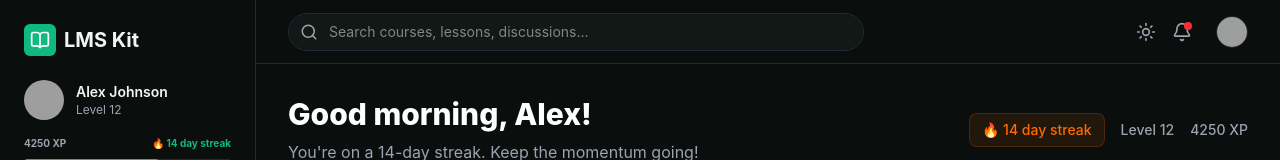
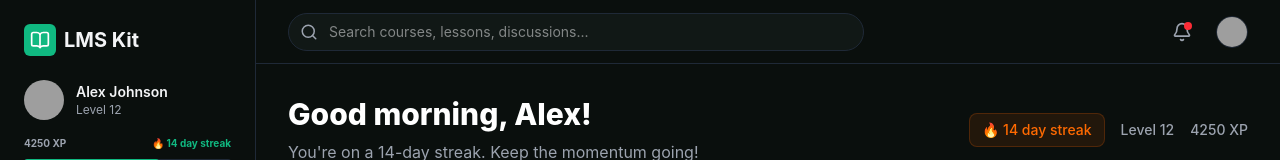
Before and after one commit to minhhien-e/coursehub-frontend, a React (Vite) app: page / in a window 1280 px wide. Shown: the top 160 px of the page. Built offline with nearby package versions, Linux system fonts and the light colour scheme; grey boxes are pictures that could not be loaded.

Commit message:
feat(ui): remove light theme and lock to dark mode

```diff
--- a/src/components/Header.tsx
+++ b/src/components/Header.tsx
@@ -3,7 +3,6 @@ import { Search, Bell, Moon, Sun, User, Settings, LogOut } from 'lucide-react';
 import { Link, useNavigate } from 'react-router-dom';
 import { useAppDispatch, useAppSelector } from '@/store/hooks';
 import { logout } from '@/features/auth';
-import { useTheme } from '@/hooks/useTheme';
 
 export const Header = () => {
   const [isDropdownOpen, setIsDropdownOpen] = useState(false);
@@ -11,7 +10,6 @@ export const Header = () => {
   const navigate = useNavigate();
   const dispatch = useAppDispatch();
   const { user } = useAppSelector((state) => state.auth);
-  const { theme, setTheme } = useTheme();
 
   const handleLogout = () => {
     setIsDropdownOpen(false);
@@ -43,13 +41,7 @@ export const Header = () => {
       </div>
 
       <div className="flex items-center gap-4">
-        <button
-          onClick={() => setTheme(theme === 'dark' ? 'light' : 'dark')}
-          className="text-textMuted hover:text-textMain transition-colors"
-          title="Toggle Theme"
-        >
-          {theme === 'dark' ? <Sun size={20} /> : <Moon size={20} />}
-        </button>
+
         <button className="text-textMuted hover:text-textMain relative mr-2 transition-colors">
           <Bell size={20} />
           <span className="absolute top-0 right-0 w-2 h-2 bg-red-500 rounded-full"></span>
--- a/src/components/ThemeProvider.tsx
+++ /dev/null
@@ -1,63 +0,0 @@
-import React, { createContext, useEffect, useState } from 'react';
-
-type Theme = 'dark' | 'light' | 'system';
-
-type ThemeProviderProps = {
-  children: React.ReactNode;
-  defaultTheme?: Theme;
-  storageKey?: string;
-};
-
-type ThemeProviderState = {
-  theme: Theme;
-  setTheme: (theme: Theme) => void;
-};
-
-const initialState: ThemeProviderState = {
-  theme: 'system',
-  setTheme: () => null,
-};
-
-export const ThemeProviderContext = createContext<ThemeProviderState>(initialState);
-
-export function ThemeProvider({
-  children,
-  defaultTheme = 'dark', // Project was default dark
-  storageKey = 'coursehub-ui-theme',
-  ...props
-}: ThemeProviderProps) {
-  const [theme, setTheme] = useState<Theme>(
-    () => (localStorage.getItem(storageKey) as Theme) || defaultTheme
-  );
-
-  useEffect(() => {
-    const root = window.document.documentElement;
-    root.classList.remove('light', 'dark');
-
-    if (theme === 'system') {
-      const systemTheme = window.matchMedia('(prefers-color-scheme: dark)')
-        .matches
-        ? 'dark'
-        : 'light';
-
-      root.classList.add(systemTheme);
-      return;
-    }
-
-    root.classList.add(theme);
-  }, [theme]);
-
-  const value = {
-    theme,
-    setTheme: (theme: Theme) => {
-      localStorage.setItem(storageKey, theme);
-      setTheme(theme);
-    },
-  };
-
-  return (
-    <ThemeProviderContext.Provider {...props} value={value}>
-      {children}
-    </ThemeProviderContext.Provider>
-  );
-}
--- a/src/hooks/useTheme.ts
+++ /dev/null
@@ -1,11 +0,0 @@
-import { useContext } from 'react';
-import { ThemeProviderContext } from '@/components/ThemeProvider';
-
-export const useTheme = () => {
-  const context = useContext(ThemeProviderContext);
-
-  if (context === undefined)
-    throw new Error('useTheme must be used within a ThemeProvider');
-
-  return context;
-};
--- a/src/index.css
+++ b/src/index.css
@@ -3,17 +3,6 @@
 
 @layer base {
   :root {
-    --background: #f9fafb;
-    --surface: #ffffff;
-    --surface-highlight: #ecfdf5;
-    --primary: #059669;
-    --secondary: #f3f4f6;
-    --text-main: #111827;
-    --text-muted: #6b7280;
-    --border-dim: #e5e7eb;
-  }
-
-  .dark {
     --background: #0a0f0d;
     --surface: #111816;
     --surface-highlight: #1a2421;
--- a/src/main.tsx
+++ b/src/main.tsx
@@ -5,14 +5,11 @@ import { store } from '@/store/store'
 import './index.css'
 import App from './App.tsx'
 
-import { ThemeProvider } from '@/components/ThemeProvider'
 
 createRoot(document.getElementById('root')!).render(
   <StrictMode>
     <Provider store={store}>
-      <ThemeProvider defaultTheme="dark">
-        <App />
-      </ThemeProvider>
+      <App />
     </Provider>
   </StrictMode>,
 )
--- a/tailwind.config.js
+++ b/tailwind.config.js
@@ -4,7 +4,6 @@ export default {
     "./index.html",
     "./src/**/*.{js,ts,jsx,tsx}",
   ],
-  darkMode: 'class',
   theme: {
     extend: {
       colors: {
```
